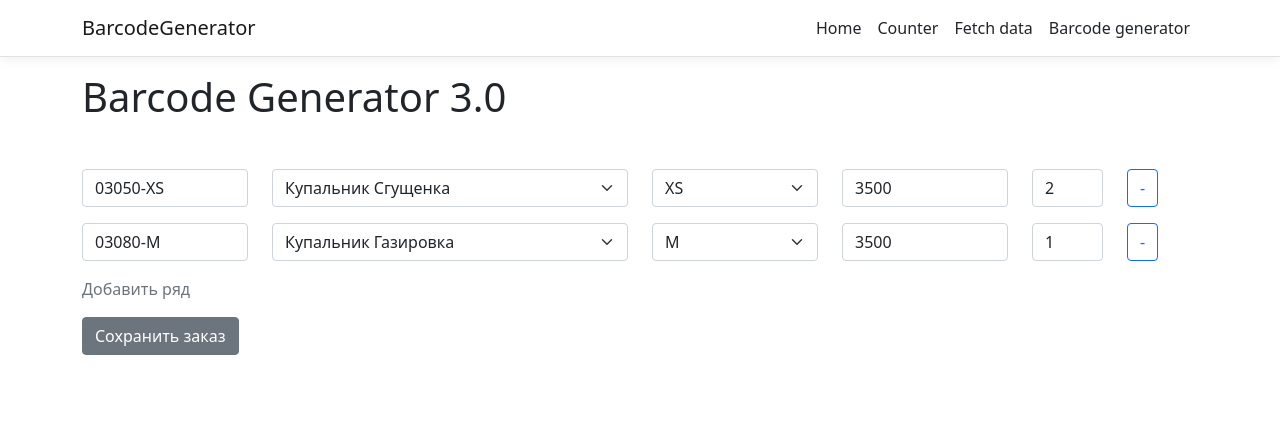
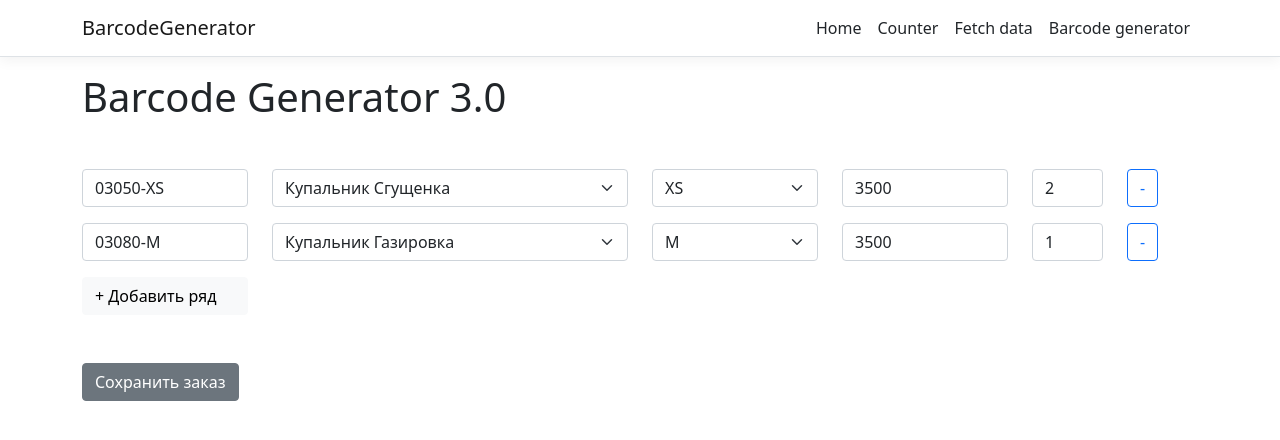
Before and after one commit to max-malein/BarcodeGeneratorApp, a React (Create React App) app in the folder BarcodeGenerator/ClientApp/: page /generator in a window 1280 px wide. Shown: the top 440 px of the page. Built offline with nearby package versions, Linux system fonts and the light colour scheme.

Commit message:
стиль кнопки добавить ряд

```diff
--- a/BarcodeGenerator/ClientApp/src/components/BarcodeGenerator.js
+++ b/BarcodeGenerator/ClientApp/src/components/BarcodeGenerator.js
@@ -28,6 +28,8 @@ export function BarcodeGenerator() {
 
     function handleAddRow(e)
     {
+        e.preventDefault()
+
         if(formData.length > 0)
         {
             const lastItem = formData[formData.length - 1]
@@ -63,7 +65,11 @@ export function BarcodeGenerator() {
             <h1 className="mb-5">Barcode Generator 3.0</h1>
             <div id='main-table'>
                 <Form>{inputRows}</Form>
-                <p className="link-secondary" onClick={handleAddRow}>Добавить ряд</p>
+                <div className="row">
+                    <div className="col-2 mb-5">
+                        <Button className="btn-light w-100 text-start" onClick={handleAddRow}>+ Добавить ряд</Button>
+                    </div>
+                </div>
                 <Button onClick={handleSubmitForm}>Сохранить заказ</Button>
             </div>
         </>
```
